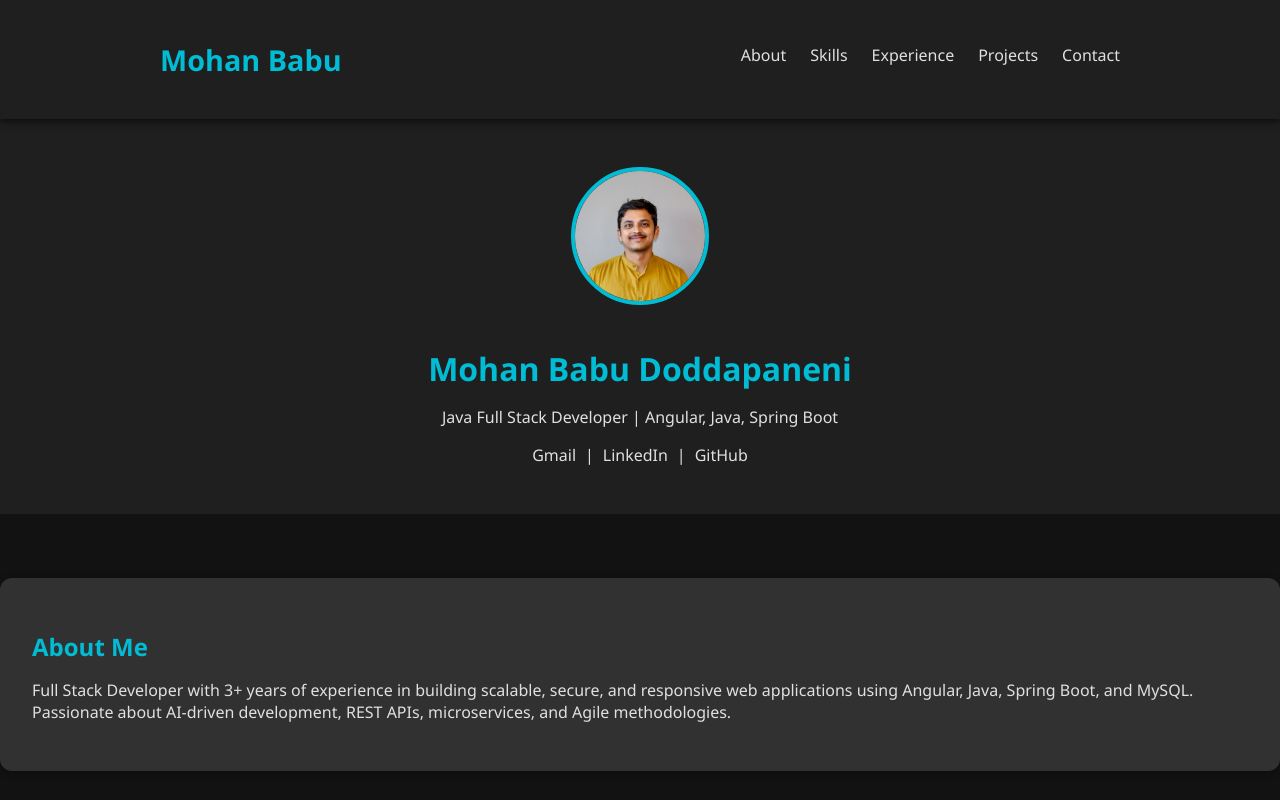
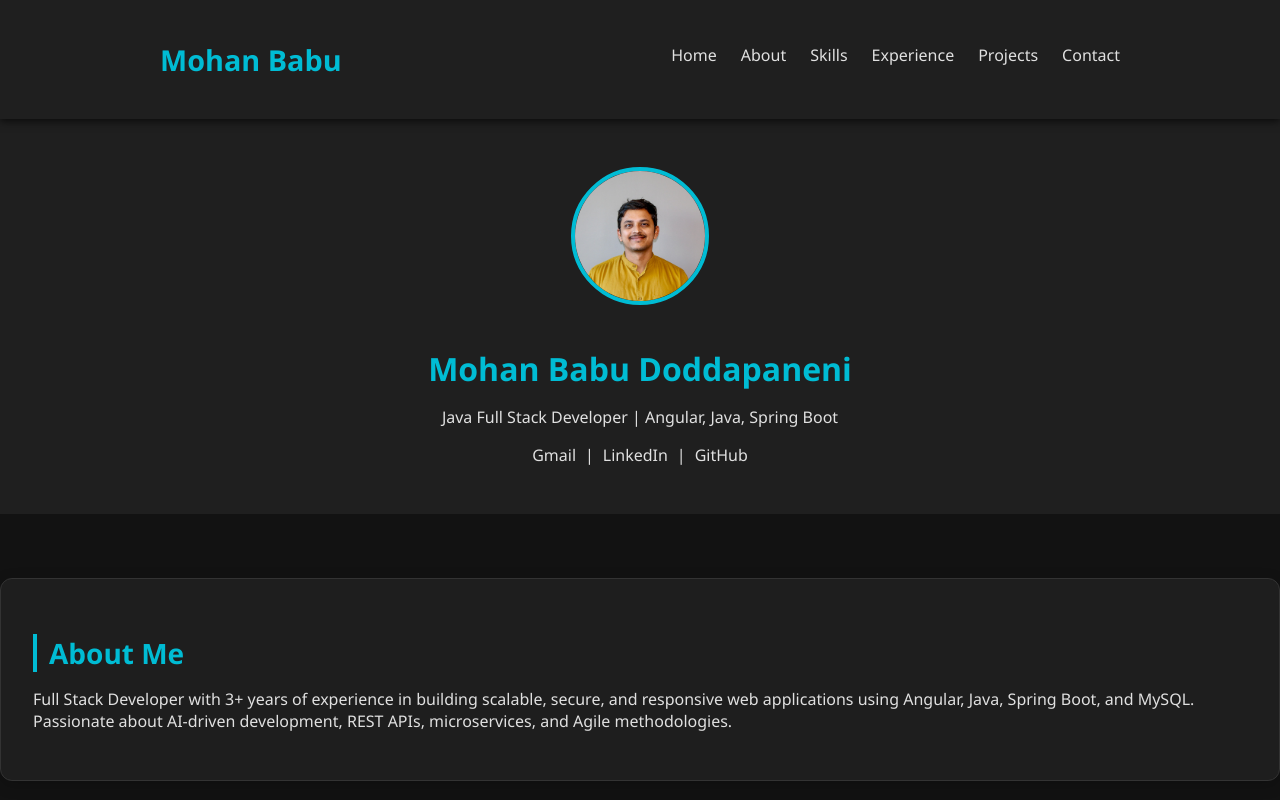
Before and after one commit to mohan-babu-doddapaneni/portfolio, a React (Create React App) app: page / in a window 1280 px wide. Shown: the top 800 px of the page. Built offline with nearby package versions, Linux system fonts and the light colour scheme.

Commit message:
third deployment

```diff
--- a/src/App.css
+++ b/src/App.css
@@ -100,16 +100,29 @@ body {
 
 /* Section Styling */
 section {
-  margin-bottom: var(--section-spacing);
+  /* margin-bottom: var(--section-spacing);
   background-color: #323131;
   padding: 2rem;
   border-radius: 12px;
   box-shadow: 0 2px 10px rgba(0, 0, 0, 0.3);
+  scroll-margin-top: 80px; */
+  background-color: #1e1e1e;
+  border: 1px solid #333;
+  box-shadow: 0 4px 15px rgba(0, 0, 0, 0.2);
+  border-radius: 12px;
+  padding: 2rem;
+  margin-bottom: 4rem;
+  scroll-margin-top: 80px;
 }
 
 h2 {
+  /* color: var(--accent);
+  margin-bottom: 1rem; */
   color: var(--accent);
+  font-size: 1.75rem;
   margin-bottom: 1rem;
+  border-left: 4px solid var(--accent);
+  padding-left: 0.75rem;
 }
 
 ul {
--- a/src/App.js
+++ b/src/App.js
@@ -8,6 +8,7 @@ export default function App() {
         <div className="nav-container">
           <h1 className="nav-logo">Mohan Babu</h1>
           <ul className="nav-links">
+            <li><a href="/">Home</a></li>
             <li><a href="#about">About</a></li>
             <li><a href="#skills">Skills</a></li>
             <li><a href="#experience">Experience</a></li>
```
